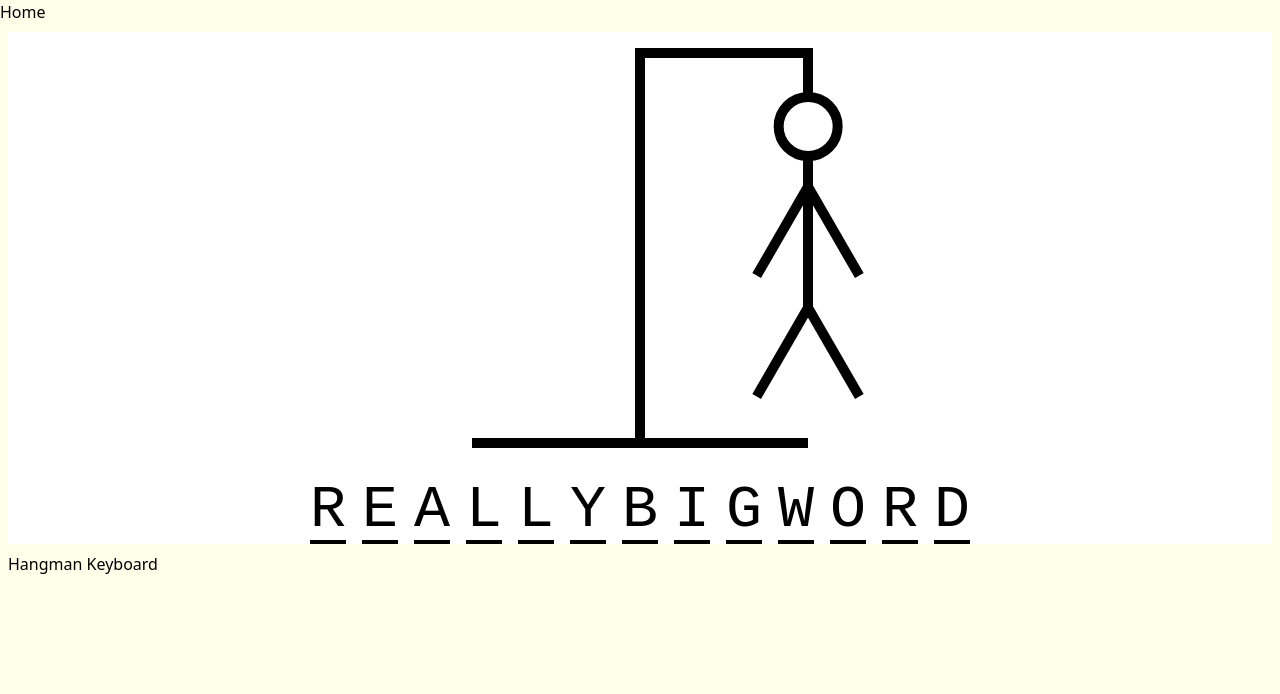
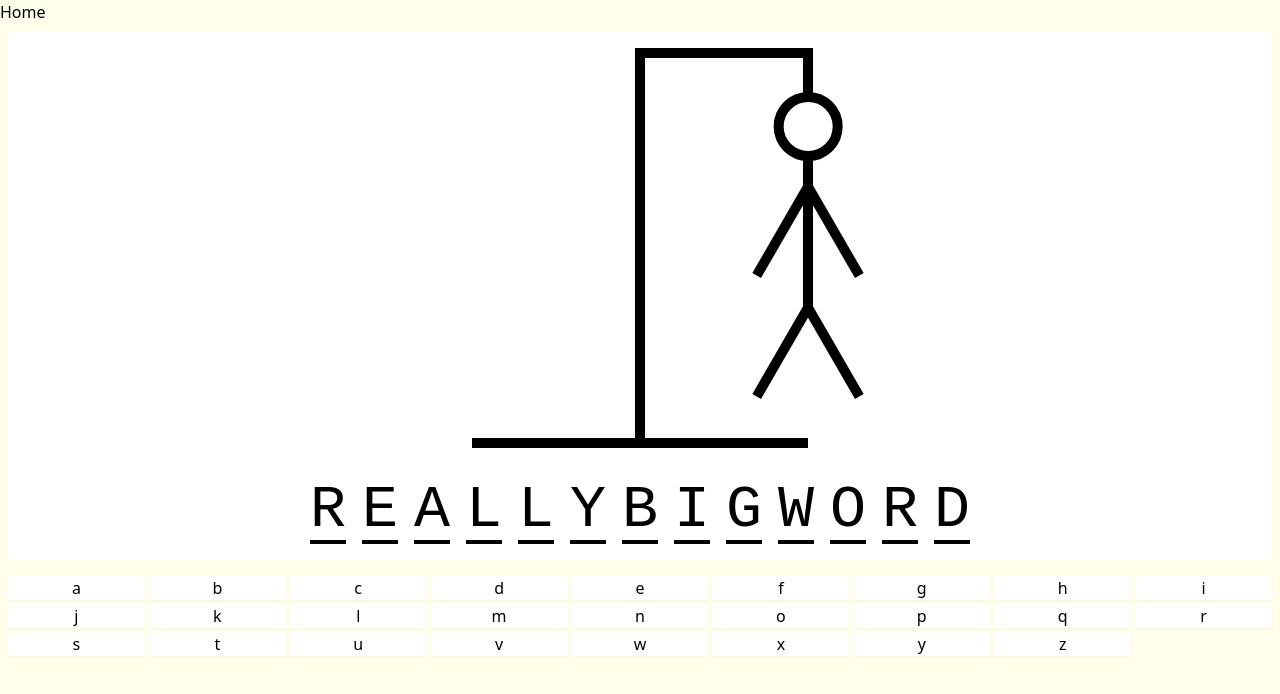
Before and after one commit to nathanjpak/momble, a React (Create React App) app in the folder client/: page /g/hangman in a window 1280 px wide. Shown: the top 694 px of the page. Built offline with nearby package versions, Linux system fonts and the light colour scheme.

Commit message:
Add rough keyboard UI

```diff
--- a/client/src/components/Games/Hangman/Drawing.tsx
+++ b/client/src/components/Games/Hangman/Drawing.tsx
@@ -48,7 +48,7 @@ const bodyPartsArray = [head, body, rightArm, leftArm, rightLeg, leftLeg];
 
 export default function HangmanDrawing() {
   return (
-    <div className="w-5/6 max-w-2xl relative flex flex-col items-center pt-4">
+    <div className="w-5/6 max-w-2xl relative flex flex-col items-center pt-2 sm:pt-4">
       {bodyPartsArray}
       {/* Drawing the 'gallow' */}
       <div
--- a/client/src/components/Games/Hangman/Keyboard.tsx
+++ b/client/src/components/Games/Hangman/Keyboard.tsx
@@ -1,5 +1,86 @@
 import React from "react";
 
+const keys = {
+  alphabetical: [
+    "a",
+    "b",
+    "c",
+    "d",
+    "e",
+    "f",
+    "g",
+    "h",
+    "i",
+    "j",
+    "k",
+    "l",
+    "m",
+    "n",
+    "o",
+    "p",
+    "q",
+    "r",
+    "s",
+    "t",
+    "u",
+    "v",
+    "w",
+    "x",
+    "y",
+    "z",
+  ],
+  qwerty: [
+    "q",
+    "w",
+    "e",
+    "r",
+    "t",
+    "y",
+    "u",
+    "i",
+    "o",
+    "p",
+    "a",
+    "s",
+    "d",
+    "f",
+    "g",
+    "h",
+    "j",
+    "k",
+    "l",
+    "z",
+    "x",
+    "c",
+    "v",
+    "b",
+    "n",
+    "m",
+  ],
+};
+
+const keyboardStyle = {
+  alphabetical: {
+    gridTemplateColumns: "repeat(9, 1fr)",
+  },
+  qwerty: {
+    gridTemplateColumns: "repeat(10, 1fr)",
+  },
+};
+
 export default function HangmanKeyboard() {
-  return <div>Hangman Keyboard</div>;
+  return (
+    <div className="grid gap-1 h-auto" style={keyboardStyle.alphabetical}>
+      {keys.alphabetical.map((letter) => {
+        return (
+          <button
+            className="bg-white shadow shadow-sm hover:shadow-md hover:-translate-y-0.5 active:shadow-sm active:transform-none"
+            key={letter}
+          >
+            {letter}
+          </button>
+        );
+      })}
+    </div>
+  );
 }
--- a/client/src/components/Games/Hangman/Word.tsx
+++ b/client/src/components/Games/Hangman/Word.tsx
@@ -5,7 +5,7 @@ const testWord = "reallybigword";
 export default function HangmanWord() {
   return (
     <div
-      className="flex gap-2 sm:gap-4 text-xs smartphone:text-sm sm:text-lg: md:text-2xl lg:text-4xl xl:text-6xl uppercase"
+      className="flex pb-2 sm:pb-4 gap-2 sm:gap-4 text-xs smartphone:text-sm sm:text-lg: md:text-2xl lg:text-4xl xl:text-6xl uppercase"
       style={{ fontFamily: "monospace" }}
     >
       {testWord.split("").map((letter, index) => (
--- a/client/src/components/Games/Hangman/index.tsx
+++ b/client/src/components/Games/Hangman/index.tsx
@@ -5,7 +5,7 @@ import HangmanWord from "./Word";
 
 export default function Hangman() {
   return (
-    <div className="flex flex-col w-full p-2 space-y-2">
+    <div className="flex flex-col w-full p-2 space-y-4">
       <div className="w-full bg-white flex flex-col items-center gap-8">
         <HangmanDrawing />
         <HangmanWord />
```
